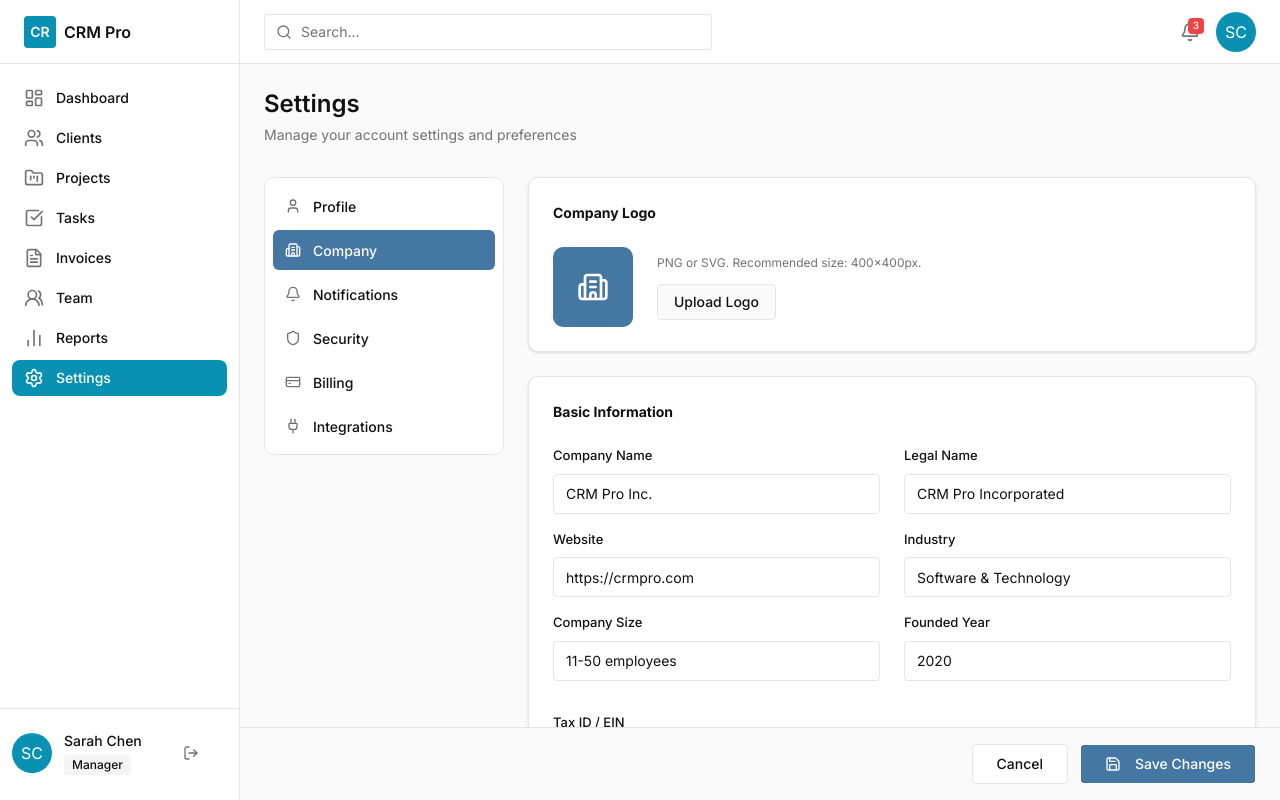
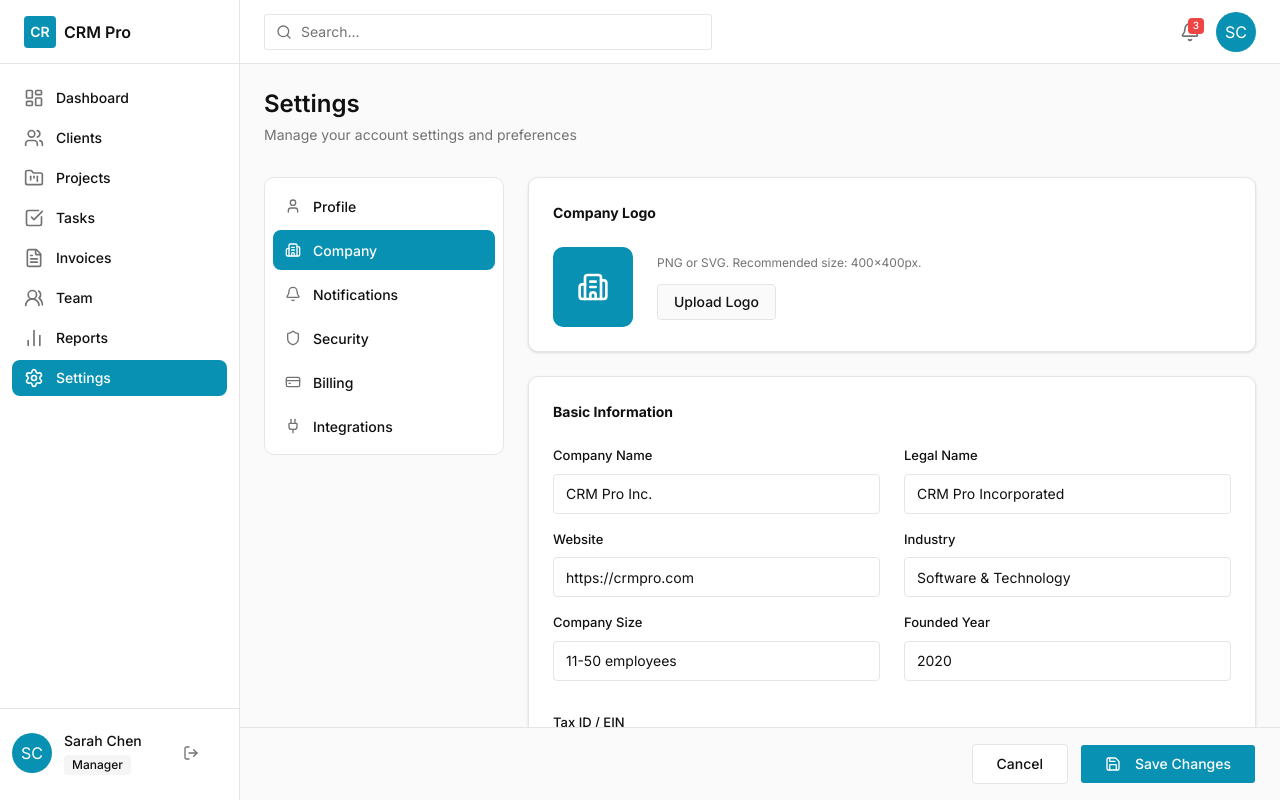
Before and after one commit to code-bd-sana/crm-pro-frontend, a Next.js app: page /settings/company in a window 1280 px wide. Built offline with nearby package versions, Linux system fonts and the light colour scheme.

Commit message:
Style: update brand color from #4477A1 to #0891B2 across dashboard settings and invoices

```diff
--- a/src/app/(dashboard)/invoices/[id]/page.tsx
+++ b/src/app/(dashboard)/invoices/[id]/page.tsx
@@ -52,7 +52,7 @@ export default function InvoiceDetailsPage({ params }: { params: { id: string }
             <Send className="w-4 h-4 mr-2" />
             Send Reminder
           </Button>
-          <Button className="bg-[#4477A1] hover:bg-[#366083] text-white font-medium h-9 px-4 rounded-xs border-0">
+          <Button className="bg-[#0B91B2] hover:bg-[#366083] text-white font-medium h-9 px-4 rounded-xs border-0">
             <Check className="w-4 h-4 mr-2" />
             Mark as Paid
           </Button>
@@ -67,7 +67,7 @@ export default function InvoiceDetailsPage({ params }: { params: { id: string }
           {/* Company Info */}
           <div className="flex flex-col gap-4">
             <div className="flex items-center gap-3">
-              <div className="w-10 h-10 rounded-[4px] bg-[#4477A1] flex items-center justify-center text-white font-bold text-[16px]">
+              <div className="w-10 h-10 rounded-[4px] bg-[#0B91B2] flex items-center justify-center text-white font-bold text-[16px]">
                 CR
               </div>
               <span className="text-[20px] font-bold text-[#111111]">CRM Pro</span>
--- a/src/app/(dashboard)/settings/company/page.tsx
+++ b/src/app/(dashboard)/settings/company/page.tsx
@@ -13,7 +13,7 @@ export default function CompanySettingsPage() {
       <div className="bg-white border border-[#E5E5E5] rounded-[10px] p-6 shadow-sm">
         <h2 className="text-[14px] font-bold text-[#111111] mb-6">Company Logo</h2>
         <div className="flex items-center gap-6">
-          <div className="w-[80px] h-[80px] rounded-[10px] bg-[#4477A1] text-white flex items-center justify-center shrink-0">
+          <div className="w-[80px] h-[80px] rounded-[10px] bg-[#0891B2] text-white flex items-center justify-center shrink-0">
             <Building2 className="w-8 h-8" />
           </div>
           <div className="flex flex-col gap-3">
@@ -172,7 +172,7 @@ export default function CompanySettingsPage() {
         <Button variant="outline" className="bg-white border-[#E5E5E5] text-[#111111] hover:bg-[#F5F5F5] h-[40px] px-6 rounded-[4px]">
           Cancel
         </Button>
-        <Button className="bg-[#4477A1] hover:bg-[#366083] text-white h-[40px] px-6 rounded-[4px] font-medium">
+        <Button className="bg-[#0891B2] hover:bg-[#366083] text-white h-[40px] px-6 rounded-[4px] font-medium">
           <Save className="w-4 h-4 mr-2" />
           Save Changes
         </Button>
--- a/src/app/(dashboard)/settings/layout.tsx
+++ b/src/app/(dashboard)/settings/layout.tsx
@@ -43,10 +43,10 @@ export default function SettingsLayout({
                 key={item.name}
                 href={item.href}
                 className={cn(
-                  "flex items-center gap-3 px-3 py-2 rounded-[6px] transition-colors text-[14px] font-medium h-[40px]",
+                  "flex items-center gap-3 px-3 py-2 rounded-md transition-colors text-[14px] font-medium h-[40px]",
                   isActive
-                    ? "bg-[#4477A1] text-white"
-                    : "text-[#111111] hover:bg-[#F5F5F5]"
+                    ? "bg-[#0891B2] text-white"
+                    : "text-[#111111] hover:bg-gray-100"
                 )}
               >
                 <Icon className={cn("w-4 h-4", isActive ? "text-white" : "text-[#737373]")} />
--- a/src/app/(dashboard)/settings/page.tsx
+++ b/src/app/(dashboard)/settings/page.tsx
@@ -13,7 +13,7 @@ export default function ProfileSettingsPage() {
       <div className="bg-white border border-[#E5E5E5] rounded-[10px] p-6 shadow-sm">
         <h2 className="text-[14px] font-bold text-[#111111] mb-6">Profile Picture</h2>
         <div className="flex items-center gap-6">
-          <div className="w-[80px] h-[80px] rounded-full bg-[#4477A1] text-white flex items-center justify-center text-[24px] font-semibold shrink-0">
+          <div className="w-[80px] h-[80px] rounded-full bg-[#0891B2] text-white flex items-center justify-center text-[24px] font-semibold shrink-0">
             SC
           </div>
           <div className="flex flex-col gap-3">
@@ -142,7 +142,7 @@ export default function ProfileSettingsPage() {
         <Button variant="outline" className="bg-white border-[#E5E5E5] text-[#111111] hover:bg-[#F5F5F5] h-[40px] px-6 rounded-[4px]">
           Cancel
         </Button>
-        <Button className="bg-[#4477A1] hover:bg-[#366083] text-white h-[40px] px-6 rounded-[4px] font-medium">
+        <Button className="bg-[#0891B2] hover:bg-[#366083] text-white h-[40px] px-6 rounded-[4px] font-medium">
           <Save className="w-4 h-4 mr-2" />
           Save Changes
         </Button>
```
